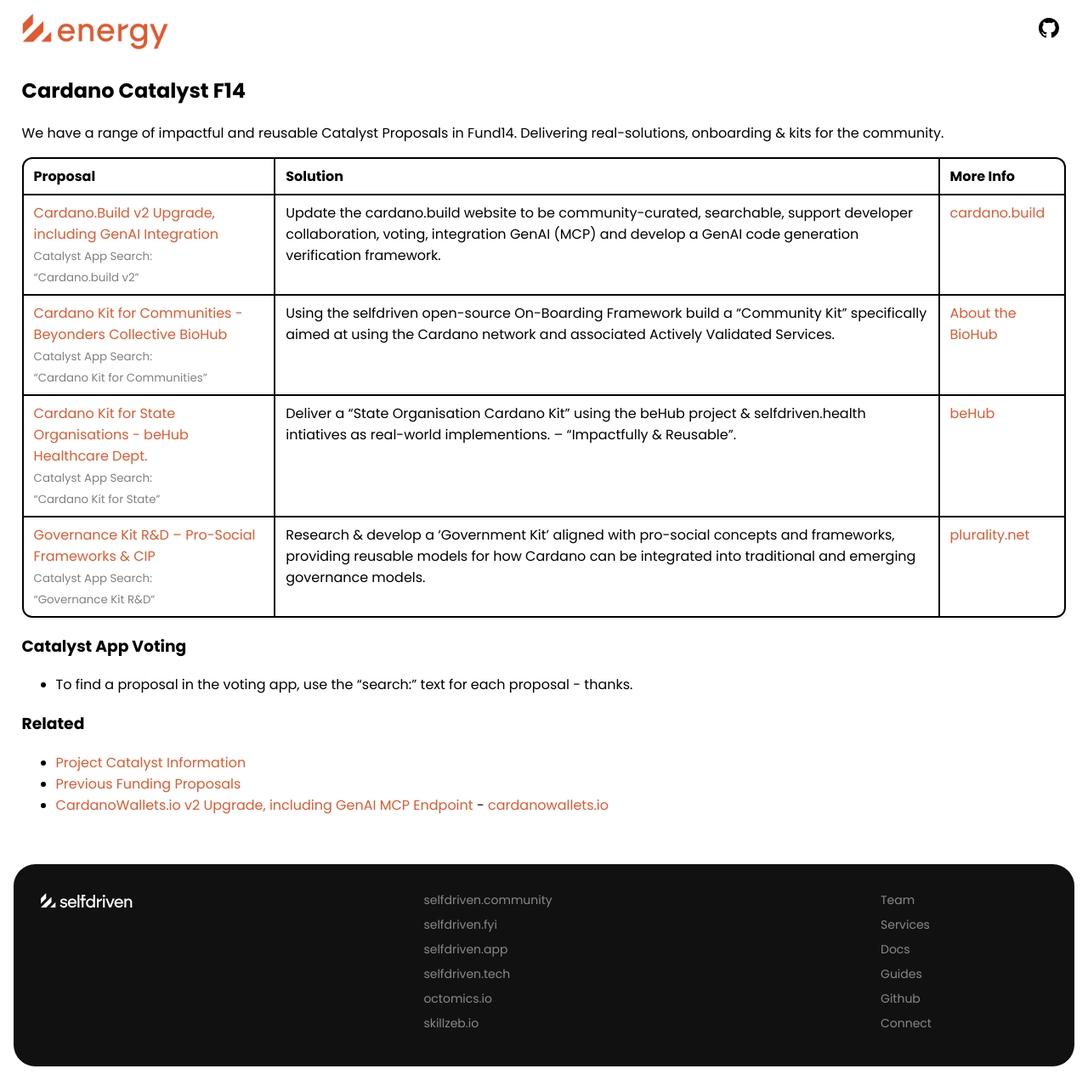
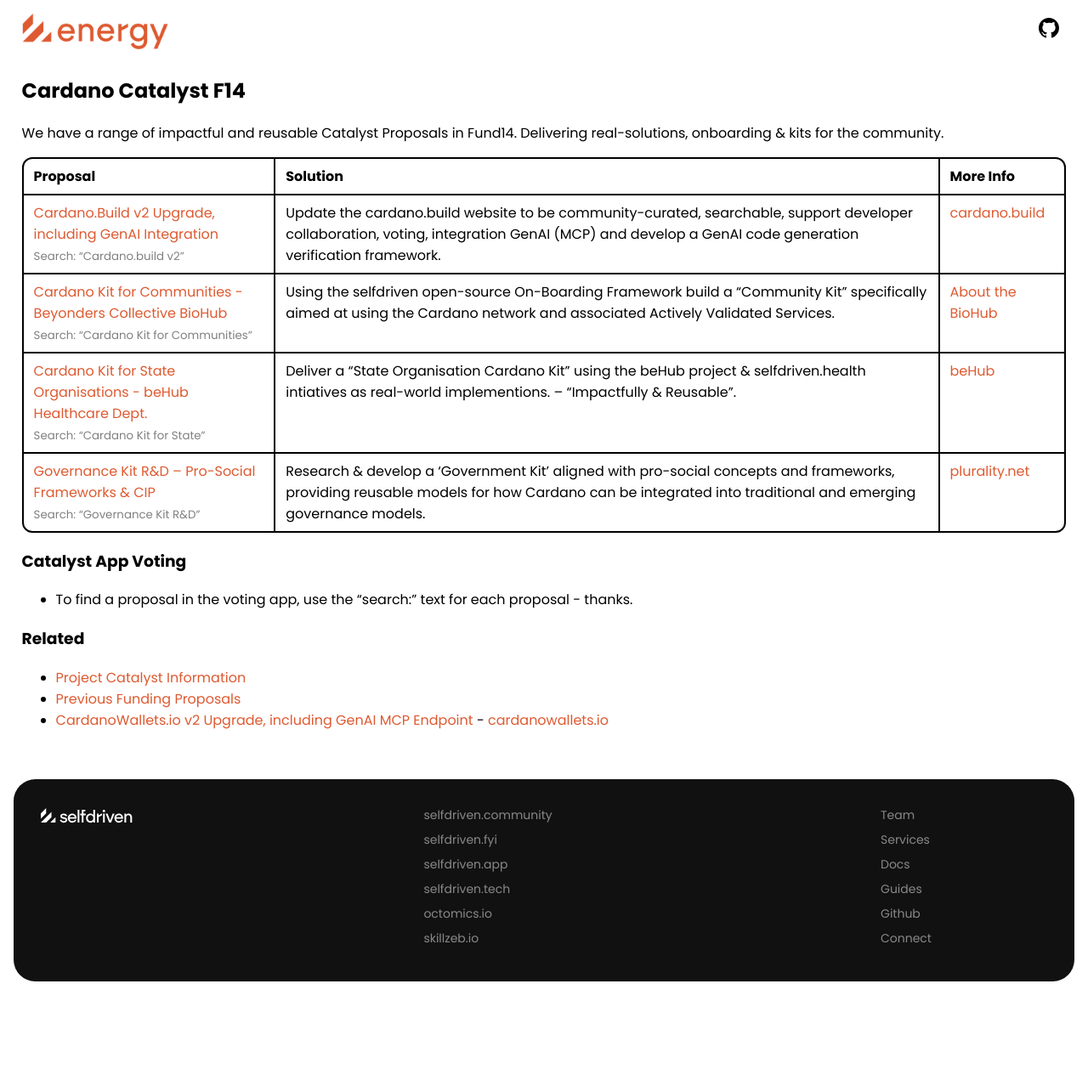
Before and after one commit to selfdriven-engagement/selfdriven-energy, a Jekyll site: the page built from docs/pages/cardano-catalyst.md, in a window 1280 px wide. Shown: the whole page at 85% size. Built offline with Jekyll 4.4.1, drawn with Linux system fonts in a browser that asks for light colours; after the commit the page ends 1171 px from its top, so only the background shows below that.

Commit message:
Update cardano-catalyst.md

```diff
--- a/docs/pages/cardano-catalyst.md
+++ b/docs/pages/cardano-catalyst.md
@@ -10,10 +10,10 @@ We have a range of impactful and reusable Catalyst Proposals in Fund14. Deliveri
 
 | Proposal | Solution | More Info |
 |:----------|:----------|:-------|
-|[Cardano.Build v2 Upgrade, including GenAI Integration](https://projectcatalyst.io/funds/14/cardano-open-ecosystem/cardanobuild-v2-upgrade-including-genai-integration)<br><small><span style="color:gray">Catalyst App Search:<br>"Cardano.build v2"</span></small>|Update the cardano.build website to be community-curated, searchable, support developer collaboration, voting, integration GenAI (MCP) and develop a GenAI code generation verification framework.|[cardano.build](https://cardano.build)
-|[Cardano Kit for Communities - Beyonders Collective BioHub](https://projectcatalyst.io/funds/14/cardano-use-cases-concepts/cardano-kit-for-communities-beyonders-collective-biohub)<br><small><span style="color:gray">Catalyst App Search:<br>"Cardano Kit for Communities"</span></small>|Using the selfdriven open-source On-Boarding Framework build a "Community Kit" specifically aimed at using the Cardano network and associated Actively Validated Services.|[About the BioHub](https://github.com/selfdriven-foundation/onboarding/tree/main/use-cases/beyonders-collective-biohub-mallorca)|
-|[Cardano Kit for State Organisations - beHub Healthcare Dept.](https://projectcatalyst.io/funds/14/cardano-use-cases-partners-and-products/cardano-kit-for-state-organisations-behub-healthcare-dept)<br><small><span style="color:gray">Catalyst App Search:<br>"Cardano Kit for State"</span></small>|Deliver a “State Organisation Cardano Kit” using the beHub project & selfdriven.health intiatives as real-world implementions. -- "Impactfully & Reusable".|[beHub](https://behub.com.au)|
-|[Governance Kit R&D – Pro-Social Frameworks & CIP](https://projectcatalyst.io/funds/14/cardano-use-cases-concepts/governance-kit-randd-pro-social-frameworks-or-cip)<br><small><span style="color:gray">Catalyst App Search:<br>"Governance Kit R&D"</span></small>|Research & develop a 'Government Kit' aligned with pro-social concepts and frameworks, providing reusable models for how Cardano can be integrated into traditional and emerging governance models.|[plurality.net](https://www.plurality.net)|
+|[Cardano.Build v2 Upgrade, including GenAI Integration](https://projectcatalyst.io/funds/14/cardano-open-ecosystem/cardanobuild-v2-upgrade-including-genai-integration)<br><small><span style="color:gray">Search: "Cardano.build v2"</span></small>|Update the cardano.build website to be community-curated, searchable, support developer collaboration, voting, integration GenAI (MCP) and develop a GenAI code generation verification framework.|[cardano.build](https://cardano.build)
+|[Cardano Kit for Communities - Beyonders Collective BioHub](https://projectcatalyst.io/funds/14/cardano-use-cases-concepts/cardano-kit-for-communities-beyonders-collective-biohub)<br><small><span style="color:gray">Search: "Cardano Kit for Communities"</span></small>|Using the selfdriven open-source On-Boarding Framework build a "Community Kit" specifically aimed at using the Cardano network and associated Actively Validated Services.|[About the BioHub](https://github.com/selfdriven-foundation/onboarding/tree/main/use-cases/beyonders-collective-biohub-mallorca)|
+|[Cardano Kit for State Organisations - beHub Healthcare Dept.](https://projectcatalyst.io/funds/14/cardano-use-cases-partners-and-products/cardano-kit-for-state-organisations-behub-healthcare-dept)<br><small><span style="color:gray">Search: "Cardano Kit for State"</span></small>|Deliver a “State Organisation Cardano Kit” using the beHub project & selfdriven.health intiatives as real-world implementions. -- "Impactfully & Reusable".|[beHub](https://behub.com.au)|
+|[Governance Kit R&D – Pro-Social Frameworks & CIP](https://projectcatalyst.io/funds/14/cardano-use-cases-concepts/governance-kit-randd-pro-social-frameworks-or-cip)<br><small><span style="color:gray">Search: "Governance Kit R&D"</span></small>|Research & develop a 'Government Kit' aligned with pro-social concepts and frameworks, providing reusable models for how Cardano can be integrated into traditional and emerging governance models.|[plurality.net](https://www.plurality.net)|
 
 ### Catalyst App Voting
 - To find a proposal in the voting app, use the "search:" text for each proposal - thanks.
```
